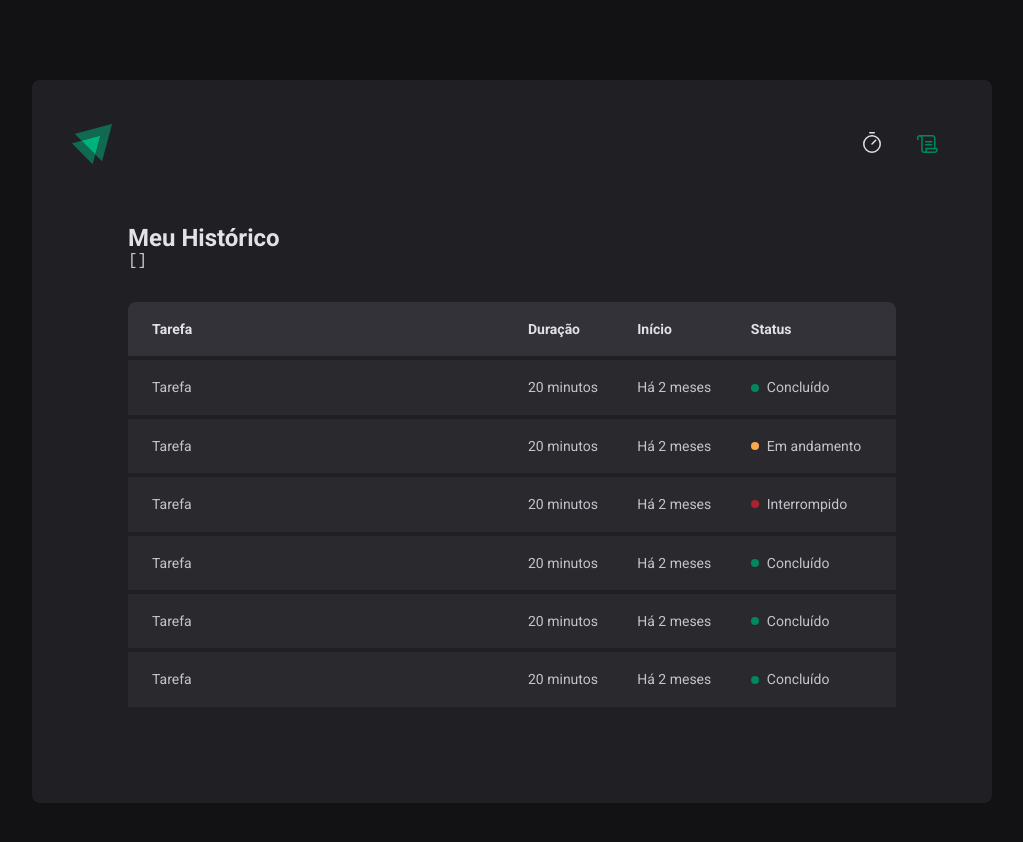
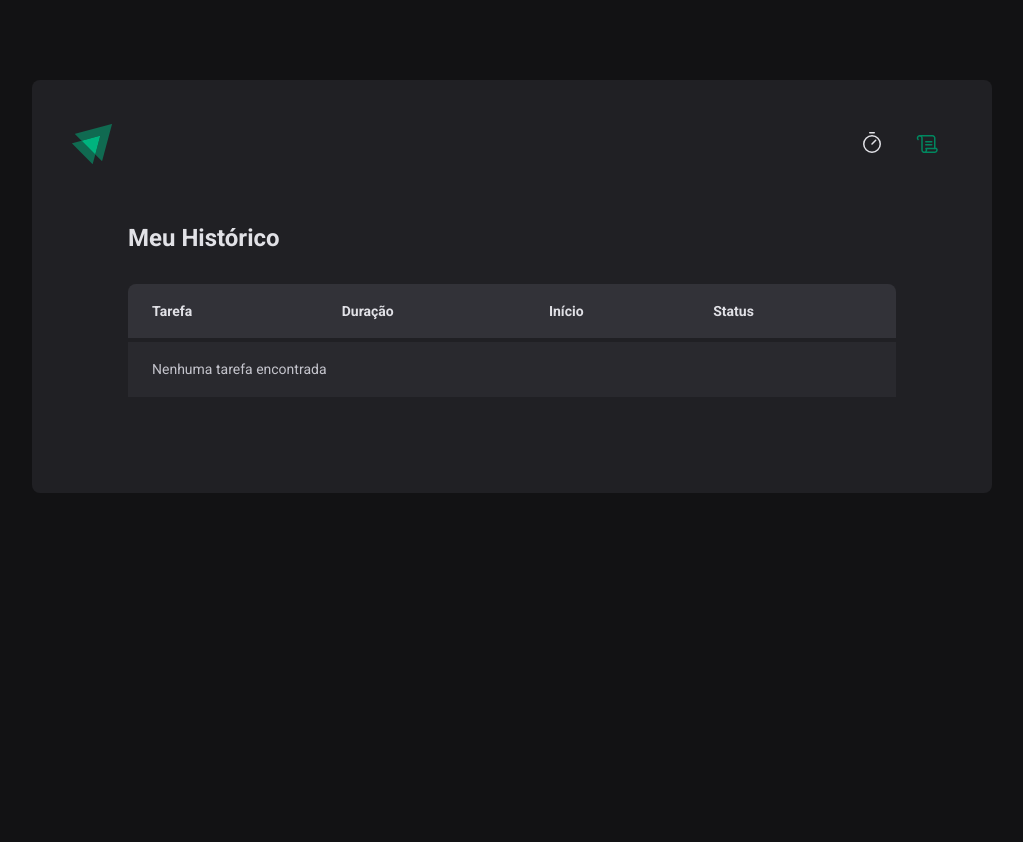
Before and after one commit to FelipeRBDantas/02-ignite-timer, a React (Vite) app: page /history in a window 1280 px wide. Shown: the top 842 px of the page, without its empty margins (128-1151 px from the left). After the commit the page ends 800 px from the top, so only its background shows below. Built offline with nearby package versions, Linux system fonts and the light colour scheme.

Commit message:
Implementation of functionality: historic page

```diff
--- a/src/pages/History/index.tsx
+++ b/src/pages/History/index.tsx
@@ -1,4 +1,7 @@
 import { useContext } from 'react'
+
+import { formatDistanceToNow } from 'date-fns'
+import { ptBR } from 'date-fns/locale'
 
 import { CyclesContext } from '../../contexts/CyclesContext'
 
@@ -11,8 +14,6 @@ export function History() {
     <HistoryContainer>
       <h1>Meu Histórico</h1>
 
-      <pre>{JSON.stringify(cycles, null, 2)}</pre>
-
       <HistoryList>
         <table>
           <thead>
@@ -24,54 +25,41 @@ export function History() {
             </tr>
           </thead>
           <tbody>
-            <tr>
-              <td>Tarefa</td>
-              <td>20 minutos</td>
-              <td>Há 2 meses</td>
+            {cycles &&
+              cycles.map((cycle) => {
+                return (
+                  <tr key={cycle.id}>
+                    <td>{cycle.task}</td>
+                    <td>{cycle.minutesAmount} minutos</td>
                     <td>
+                      {formatDistanceToNow(new Date(cycle.startDate), {
+                        addSuffix: true,
+                        includeSeconds: true,
+                        locale: ptBR,
+                      })}
+                    </td>
+                    <td>
+                      {cycle.finishedDate && (
                         <Status statusColor="green">Concluído</Status>
+                      )}
+
+                      {cycle.interruptedDate && (
+                        <Status statusColor="red">Interrompido</Status>
+                      )}
+
+                      {!cycle.finishedDate && !cycle.interruptedDate && (
+                        <Status statusColor="yellow">Em andamento</Status>
+                      )}
                     </td>
                   </tr>
+                )
+              })}
+
+            {cycles.length === 0 && (
               <tr>
-              <td>Tarefa</td>
-              <td>20 minutos</td>
-              <td>Há 2 meses</td>
-              <td>
-                <Status statusColor="yellow">Em andamento</Status>
-              </td>
+                <td colSpan={4}>Nenhuma tarefa encontrada</td>
               </tr>
-            <tr>
-              <td>Tarefa</td>
-              <td>20 minutos</td>
-              <td>Há 2 meses</td>
-              <td>
-                <Status statusColor="red">Interrompido</Status>
-              </td>
-            </tr>
-            <tr>
-              <td>Tarefa</td>
-              <td>20 minutos</td>
-              <td>Há 2 meses</td>
-              <td>
-                <Status statusColor="green">Concluído</Status>
-              </td>
-            </tr>
-            <tr>
-              <td>Tarefa</td>
-              <td>20 minutos</td>
-              <td>Há 2 meses</td>
-              <td>
-                <Status statusColor="green">Concluído</Status>
-              </td>
-            </tr>
-            <tr>
-              <td>Tarefa</td>
-              <td>20 minutos</td>
-              <td>Há 2 meses</td>
-              <td>
-                <Status statusColor="green">Concluído</Status>
-              </td>
-            </tr>
+            )}
           </tbody>
         </table>
       </HistoryList>
```
Lines whose indentation alone changed are shown as unchanged.
